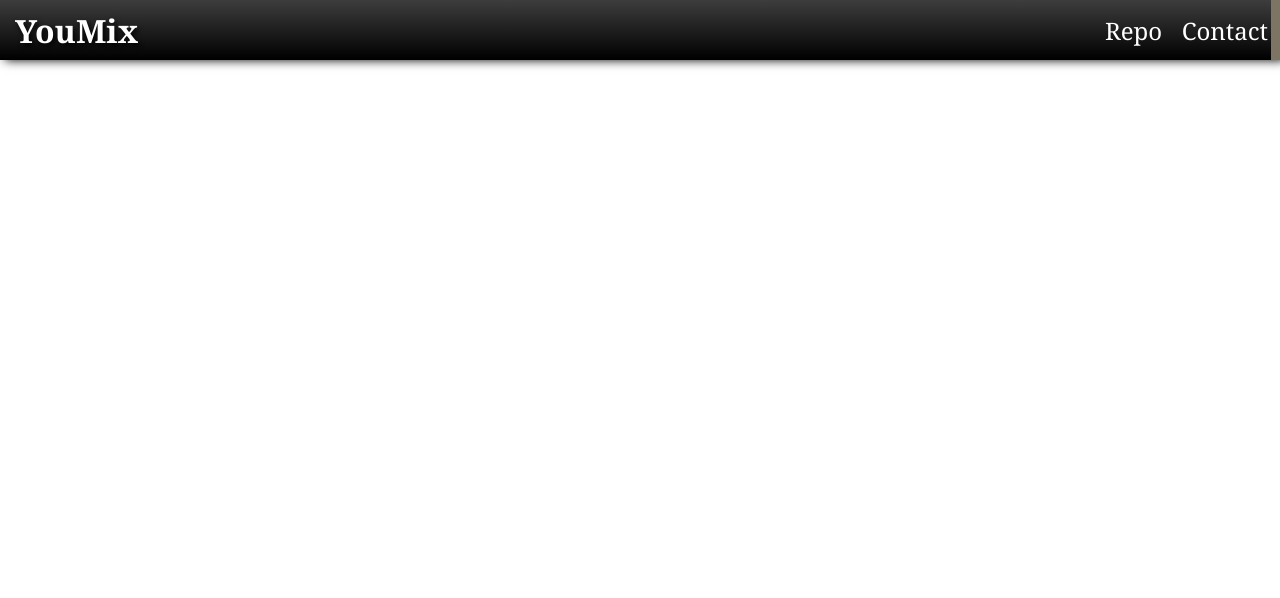
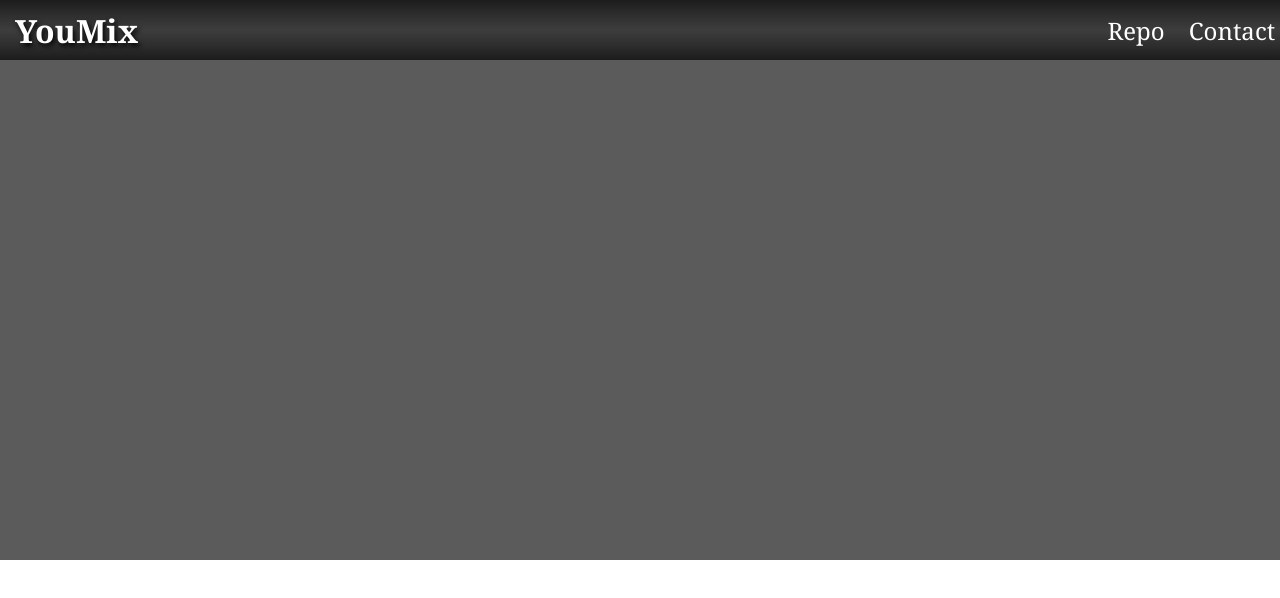
Before and after one commit to Opeezy/Youmix, a plain HTML site: page index.html in a window 1280 px wide. Drawn offline with Linux system fonts and the light colour scheme.

Commit message:
adding html/css

```diff
--- a/assets/css/index.css
+++ b/assets/css/index.css
@@ -14,7 +14,7 @@ header {
     justify-content: space-between;
     width: 100%;
     height: 60px;
-    background-image: linear-gradient(rgb(61, 61, 61), black);
+    background-image: linear-gradient(rgb(29, 28, 28), rgb(46, 46, 46), rgb(61, 61, 61), rgb(46, 46, 46), rgb(29, 28, 28));
     box-shadow: 5px 0px 10px black;
 }
 
@@ -62,6 +62,5 @@ a {
 main {
     width: 100%;
     height: 500px;
-    background-color: rgb(244, 224, 185);
-    background: transparent;
+    background-color: rgb(91, 91, 91);
 }
--- a/index.html
+++ b/index.html
@@ -12,7 +12,6 @@
         <nav id="nav-bar">
             <a class="header-buttons" href="">Repo</a>
             <a class="header-buttons" href="">Contact</a>
-            <div id="stopper"></div>
         </nav>
     </header>
     <main></main>
```
